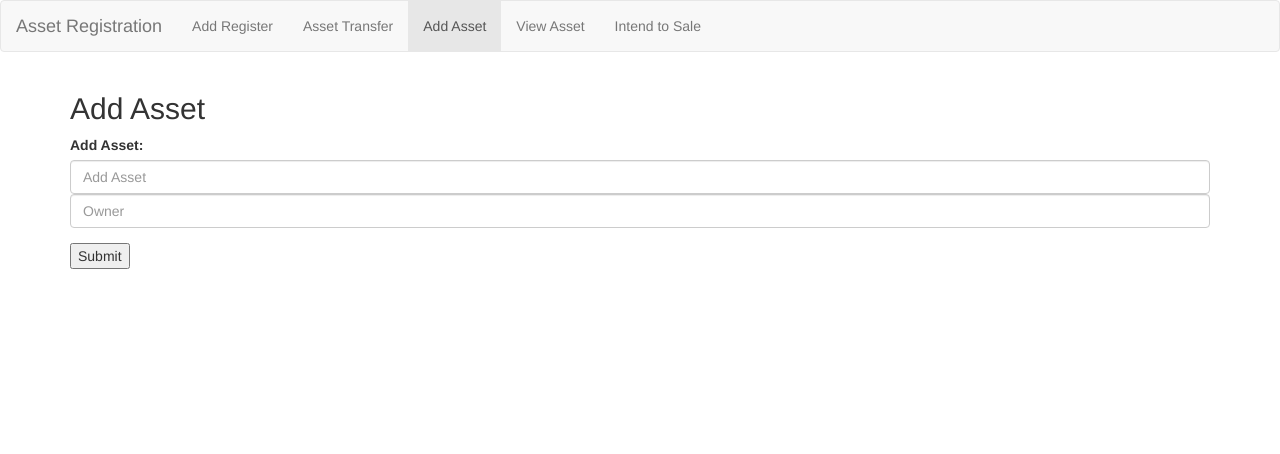
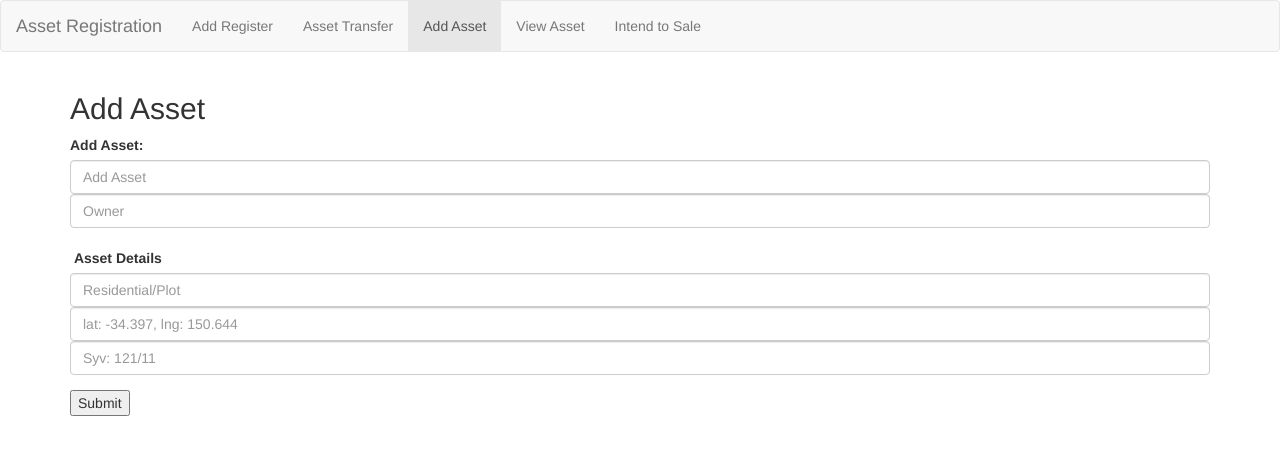
Before and after one commit to agrawalamit2005/BlockCode, a website: page LandRegistrar/app/addAsset.html in a window 1280 px wide. Drawn offline with nearby package versions, Linux system fonts and the light colour scheme; files whose address does not match are found by name.

Commit message:
add asset details

```diff
--- a/LandRegistrar/app/addAsset.html
+++ b/LandRegistrar/app/addAsset.html
@@ -32,6 +32,13 @@
       <label for="addAsset">Add Asset:</label>
       <input type="addAsset" class="form-control" id="addAssets" placeholder="Add Asset" name="addAsset">
       <input type="ownerAdd" class="form-control" id="ownerAdd" placeholder="Owner" name="owner">
+      <label><br></br></label>
+      <label><b>Asset Details</b></label>
+      <input type="AssetType" class="form-control" id="AssetType" placeholder="Residential/Plot" name="AssetType">
+      <input type="AssetGeo" class="form-control" id="AssetGeo" placeholder="lat: -34.397, lng: 150.644" name="AssetGeo">
+      <input type="AssetSruvey" class="form-control" id="AssetSruvey" placeholder="Syv: 121/11" name="AssetSruvey">
+
+
     </div>
     <button type="submit" class="btn-addAssets" id="btn-addAssets">Submit</button>
   </form>
```
